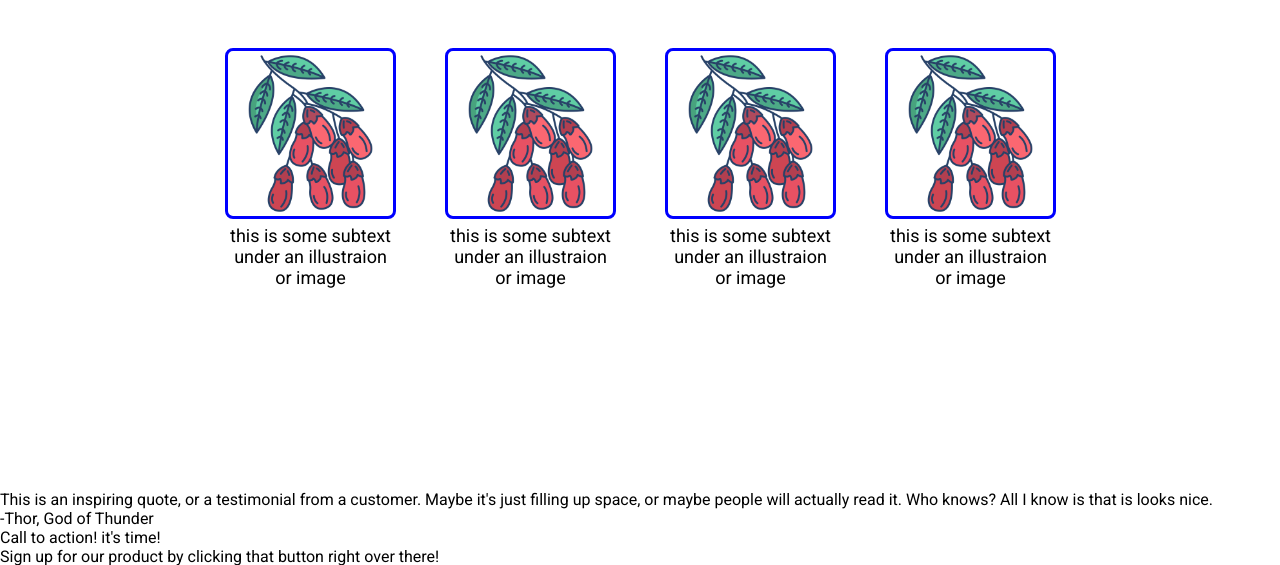
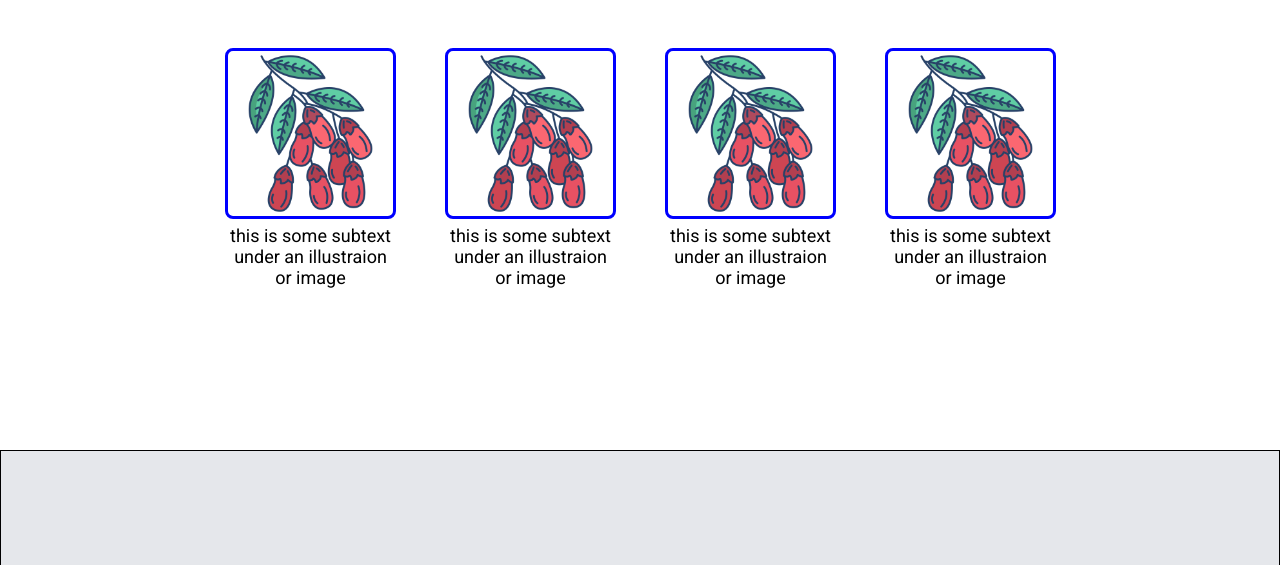
Before and after one commit to rozorb/landing_page, a plain HTML site: page index.html in a window 1280 px wide. Shown: the part 635-1200 px from the top of the page. Drawn offline with Linux system fonts and the light colour scheme.

Commit message:
began styling section 4/5 midbottom

```diff
--- a/styles.css
+++ b/styles.css
@@ -1,7 +1,7 @@
 body {
     font-family: 'Roboto', sans-serif;
     margin: 0;
-    /*height: 100vh;*/
+    height: 100vh;
     display: flex;
     flex-direction: column;
 }
@@ -74,7 +74,7 @@ button {
 }
 
 .mid {
-    padding: 50px 0px 90px;
+    padding: 50px 0px 50px;
     display: flex;
     flex-direction: column;
     justify-content: center;
@@ -113,3 +113,31 @@ button {
 .text {
     font-size: 18px;
 }
+
+.midbottom {
+    padding: 140px 0px;
+    border: 1px solid;
+    background-color: #E5E7EB;
+    display: flex;
+    flex-direction: column;
+    justify-content: center;
+    align-items: center;
+}
+
+.quote {
+    padding: 50px 2px;
+    width: 850px;
+    border: 1px solid;
+    display: flex;
+    flex-direction: column;
+    flex-wrap: wrap;
+}
+
+.qtext {
+    font-size: 36px;
+
+}
+
+.qtag {
+    margin-left: auto;
+}
```
